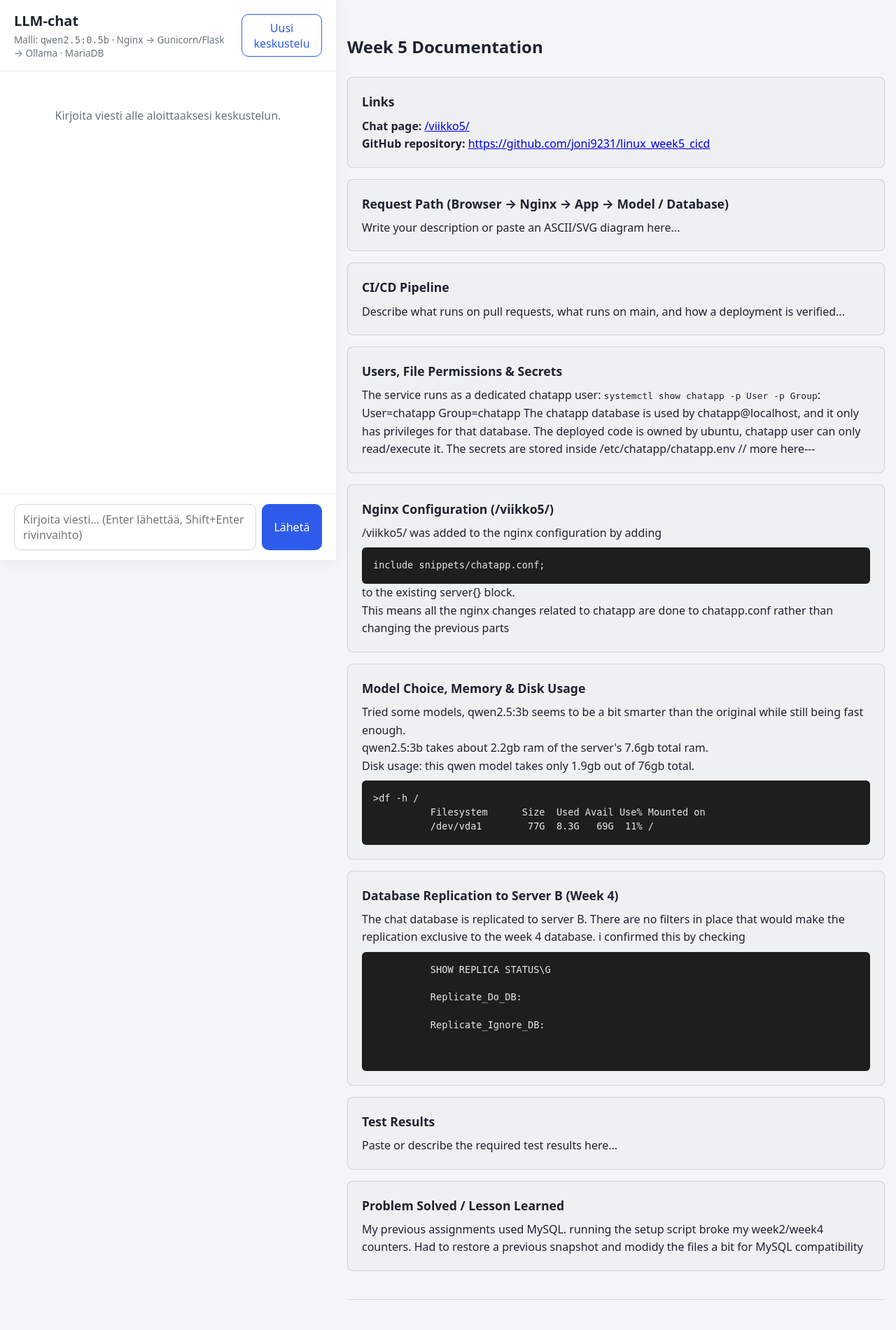
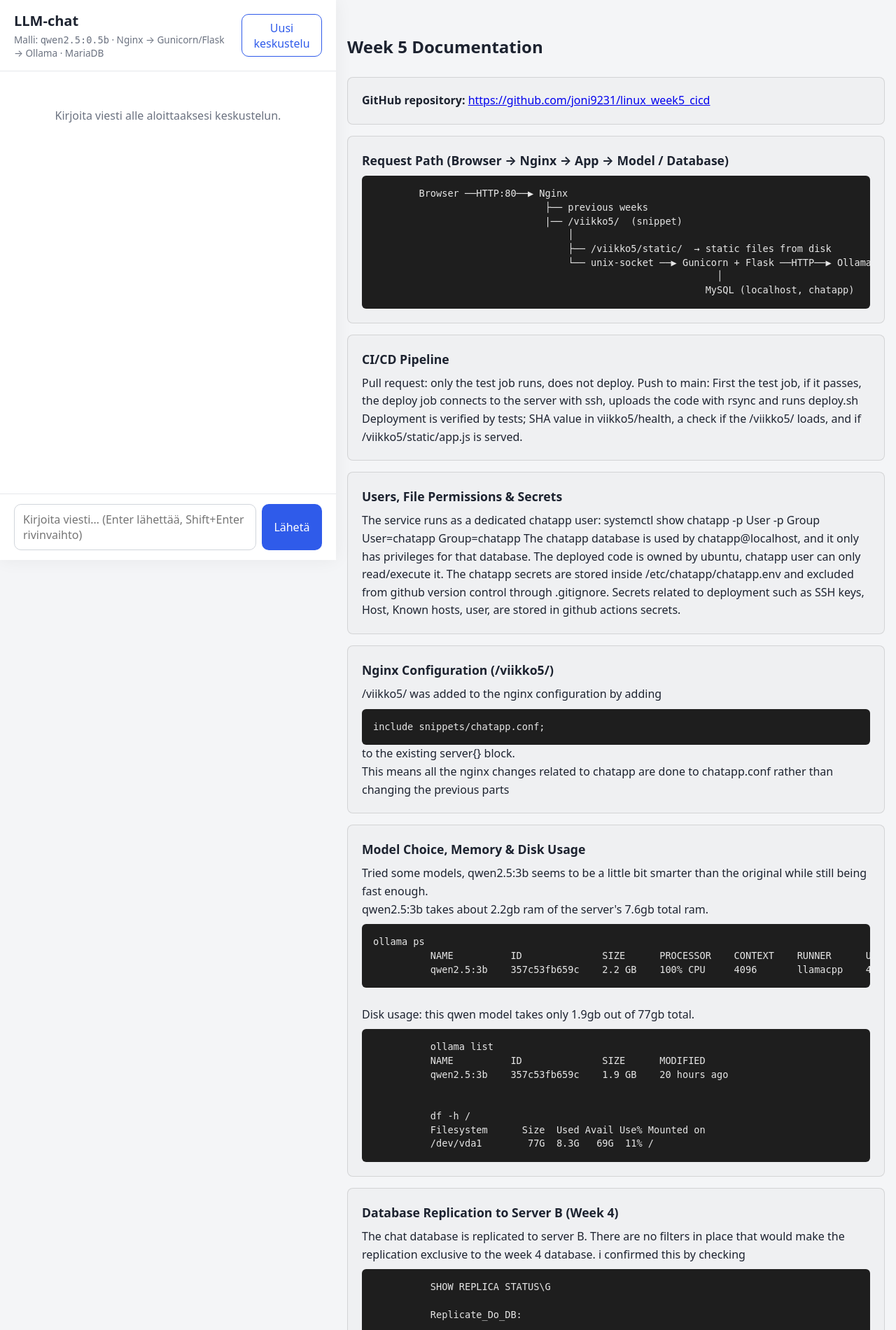
Before and after one commit to joni9231/linux_week5_cicd, a Flask app: page / in a window 1280 px wide. Shown: the top 1900 px of the page at 70% size. Run offline with Flask 3, Linux system fonts and the light colour scheme; data that the repository does not hold is empty.

Commit message:
documentation

```diff
--- a/templates/index.html
+++ b/templates/index.html
@@ -51,9 +51,7 @@
       </header>
 
       <article class="docs__item">
-        <h3>Links</h3>
         <p>
-          <strong>Chat page:</strong> <a href="/viikko5/">/viikko5/</a><br />
           <strong>GitHub repository:</strong>
           <a
             href="https://github.com/joni9231/linux_week5_cicd"
@@ -67,14 +65,23 @@
 
       <article class="docs__item">
         <h3>Request Path (Browser → Nginx → App → Model / Database)</h3>
-        <p>Write your description or paste an ASCII/SVG diagram here...</p>
+        <pre>
+        Browser ──HTTP:80──▶ Nginx
+                              ├── previous weeks
+                              |── /viikko5/  (snippet)
+                                  │
+                                  ├── /viikko5/static/  → static files from disk
+                                  └── unix-socket ──▶ Gunicorn + Flask ──HTTP──▶ Ollama (127.0.0.1:11434)
+                                                            │
+                                                          MySQL (localhost, chatapp)</pre>
       </article>
 
       <article class="docs__item">
         <h3>CI/CD Pipeline</h3>
         <p>
-          Describe what runs on pull requests, what runs on main, and how a
-          deployment is verified...
+        Pull request: only the test job runs, does not deploy.
+        Push to main: First the test job, if it passes, the deploy job connects to the server with ssh, uploads the code with rsync and runs deploy.sh
+        Deployment is verified by tests; SHA value in viikko5/health, a check if the /viikko5/ loads, and if /viikko5/static/app.js is served.
         </p>
       </article>
 
@@ -82,14 +89,14 @@
         <h3>Users, File Permissions &amp; Secrets</h3>
         <p>
         The service runs as a dedicated chatapp user:
-        <code>systemctl show chatapp -p User -p Group</code>:
+        systemctl show chatapp -p User -p Group
           User=chatapp
           Group=chatapp
 
           The chatapp database is used by chatapp@localhost, and it only has privileges for that database.
           The deployed code is owned by ubuntu, chatapp user can only read/execute it.
-          The secrets are stored inside /etc/chatapp/chatapp.env
-          // more here---
+          The chatapp secrets are stored inside /etc/chatapp/chatapp.env and excluded from github version control through .gitignore.
+          Secrets related to deployment such as SSH keys, Host, Known hosts, user, are stored in github actions secrets.
         </p>
       </article>
 
@@ -105,10 +112,19 @@
       <article class="docs__item">
         <h3>Model Choice, Memory &amp; Disk Usage</h3>
         <p>
-          Tried some models, qwen2.5:3b seems to be a bit smarter than the original while still being fast enough.<br>
+          Tried some models, qwen2.5:3b seems to be a little bit smarter than the original while still being fast enough.<br>
           qwen2.5:3b takes about 2.2gb ram of the server's 7.6gb total ram.<br>
-          Disk usage: this qwen model takes only 1.9gb out of 76gb total.<br>
-          <pre>>df -h /
+          <pre>ollama ps
+          NAME          ID              SIZE      PROCESSOR    CONTEXT    RUNNER      UNTIL
+          qwen2.5:3b    357c53fb659c    2.2 GB    100% CPU     4096       llamacpp    4 minutes from now</pre>
+          <br>
+          Disk usage: this qwen model takes only 1.9gb out of 77gb total.<br>
+          <pre>
+          ollama list
+          NAME          ID              SIZE      MODIFIED
+          qwen2.5:3b    357c53fb659c    1.9 GB    20 hours ago
+          <br>
+          df -h /
           Filesystem      Size  Used Avail Use% Mounted on
           /dev/vda1        77G  8.3G   69G  11% /</pre>
         </p>
@@ -172,7 +188,7 @@ Nov 26 17:40:28 jonivma gunicorn[10783]: <CLIENT_IP> - - [26/Nov/2026:17:40:28 +
 
 <code>systemctl show chatapp -p User -p Group</code>:
 User=chatapp
-Group=chatapp/code></pre>
+Group=chatapp/</code></pre>
       </article>
 
       <article class="docs__item">
@@ -200,7 +216,7 @@ drwxr-xr-x 2 ubuntu ubuntu 4096 Nov 25 22:05 templates
 -rw-r----- 1 root chatapp 266 Nov 25 22:43 /etc/chatapp/chatapp.env
 <code>ls -l /run/chatapp/gunicorn.sock</code>
 srwxrwx--- 1 chatapp chatapp 0 Nov 25 22:43 /run/chatapp/gunicorn.sock
-        </code></pre>
+      </pre>
       </article>
 
       <article class="docs__item">
```
